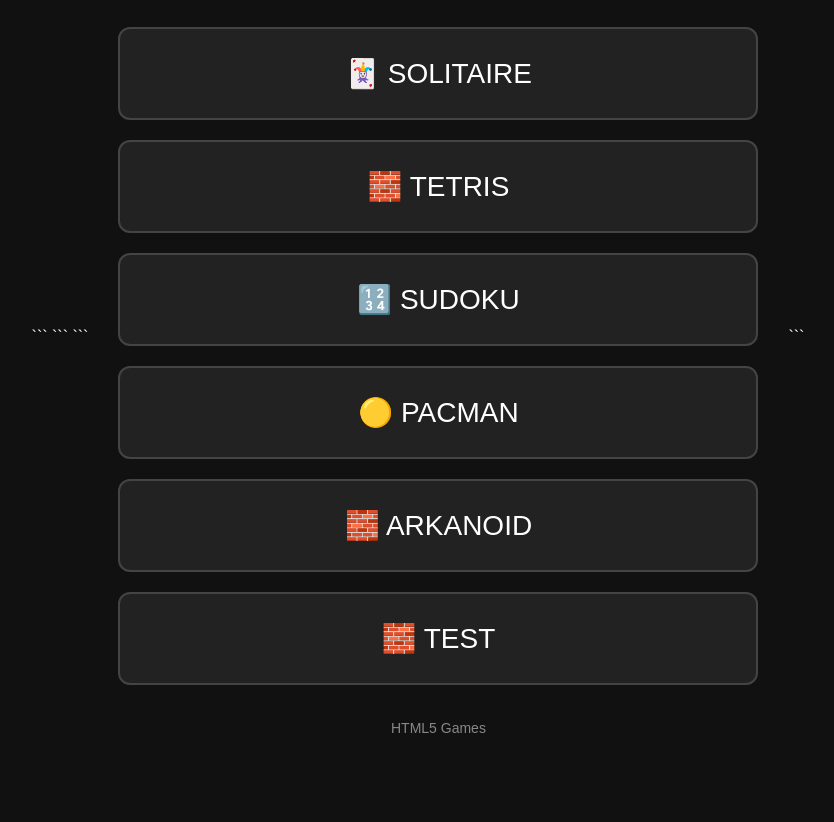
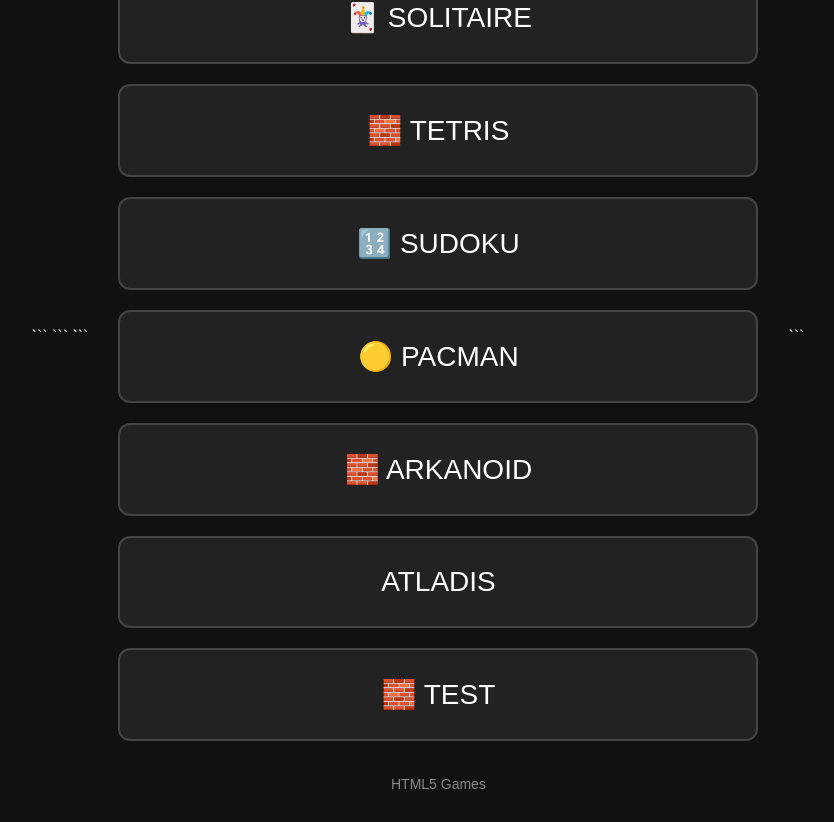
Before and after one commit to Kadaz/TolisArcade, a plain HTML site: page index.html in a window 1280 px wide. Shown: the part 63-885 px from the top of the page, without its empty margins (222-1056 px from the left). Before the commit the page ends 829 px from the top, so only its background shows below. Drawn offline with Linux system fonts and the light colour scheme.

Commit message:
Update index.html

```diff
--- a/index.html
+++ b/index.html
@@ -110,7 +110,11 @@
             🧱 ARKANOID
         </a>
 
-        <a class="game" href="https://kadaz.github.io/browser-games/">
+        <a class="game" href="https://brianblakely.github.io/atlantis/">
+            ATLADIS
+        </a>
+
+        <a class="game" href="https://tmhsdigital.github.io/Static_Chess/">
             🧱 TEST
         </a>
 
```
